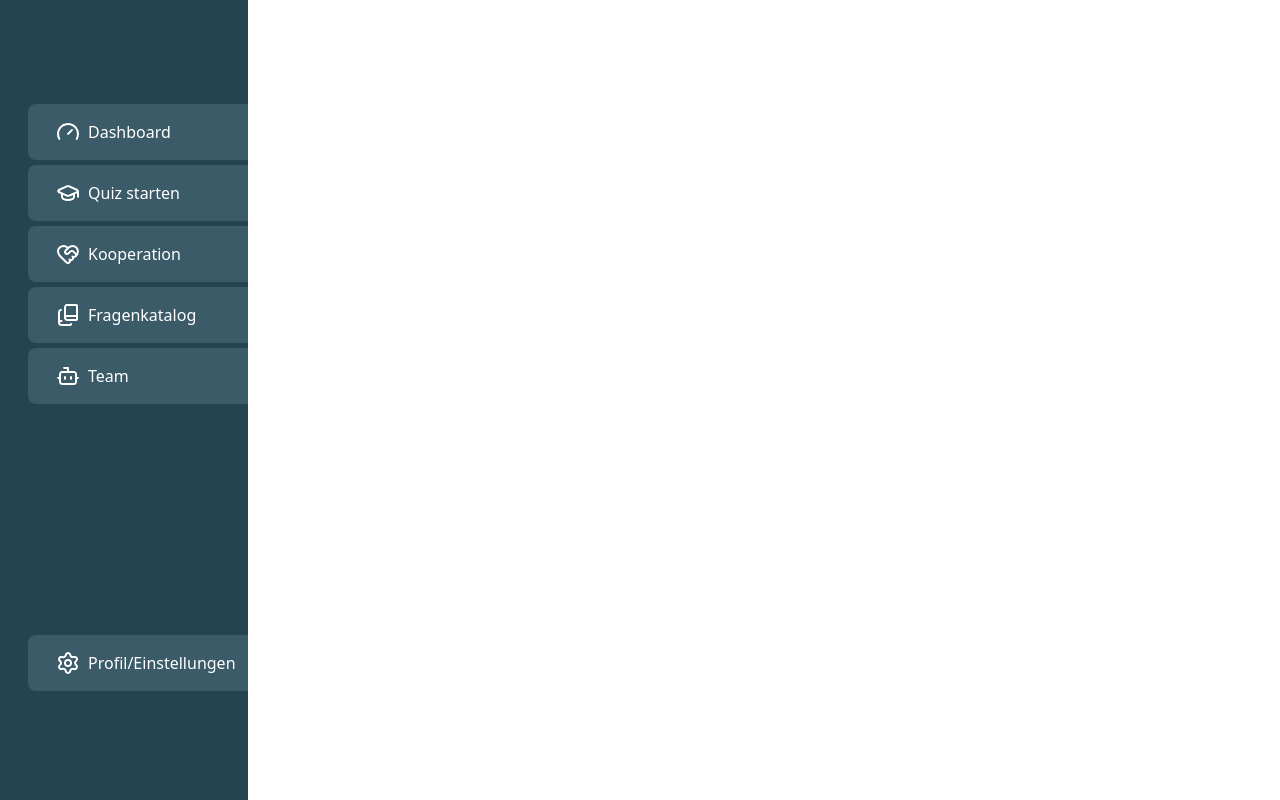
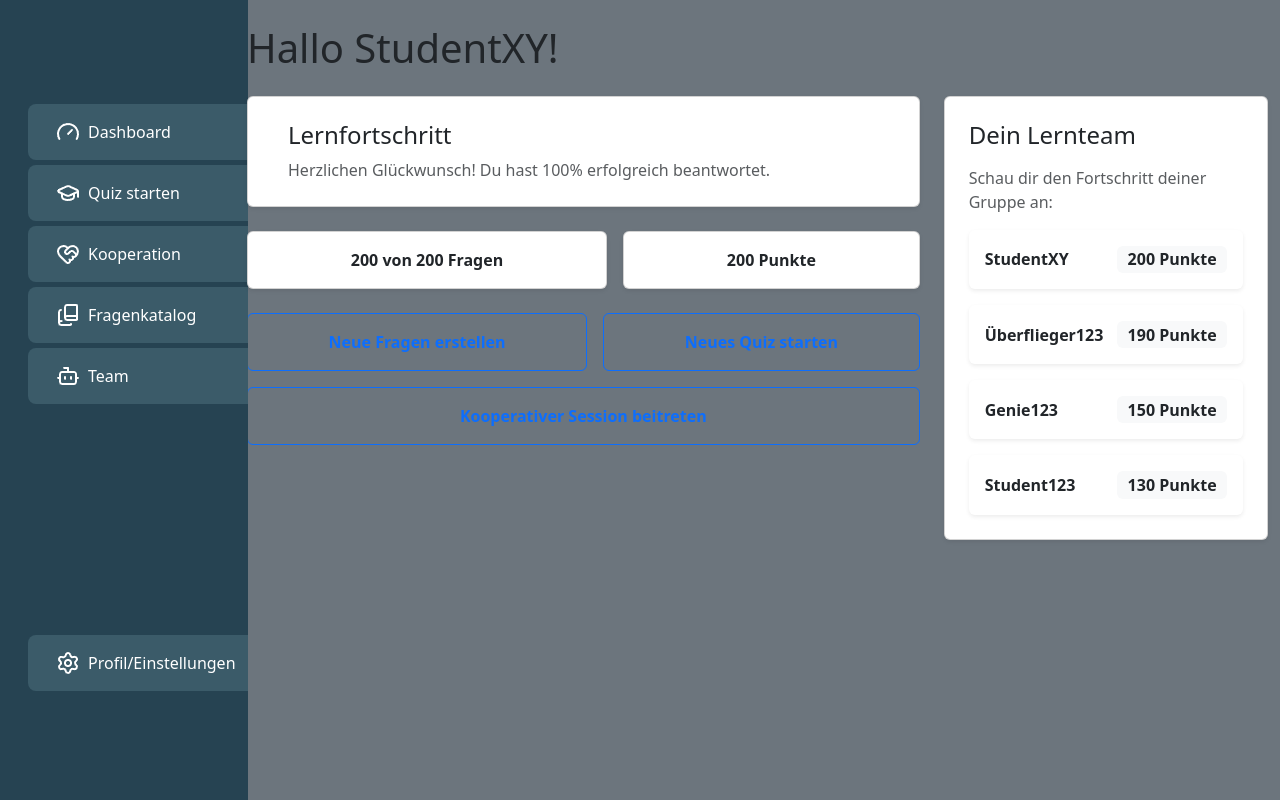
Before and after one commit to SchreibSchreib/ISEF01-Projekt_SoftwareEngineering, a Vue app in the folder frontend/: page /dashboard in a window 1280 px wide. Built offline with nearby package versions, Linux system fonts and the light colour scheme.

Commit message:
Finished Navbar and finished Dummy Dashboard

```diff
--- a/frontend/src/App.vue
+++ b/frontend/src/App.vue
@@ -5,10 +5,11 @@
         <TheNavigationBar v-if="!route.meta.hideNavbar" />
       </header>
       <div class="col d-flex flex-column p-0">
-        <main class="flex-grow-1 p-4 p-md-5 overflow-auto d-md-none">
+        <main class="flex-grow-1 p-4 p-md-5 overflow-auto d-md-none bg-secondary" style="margin-top: 56px;">
           <router-view />
         </main>
-        <main class="flex-grow-1 p-4 p-md-5 overflow-auto d-none d-md-block" >
+        <main class="flex-grow-1 overflow-auto d-none d-md-block min-vh-100 bg-secondary"
+          style="margin-left: 234px;">
           <router-view />
         </main>
         <footer>
--- a/frontend/src/components/composed/TheNavigationBar.vue
+++ b/frontend/src/components/composed/TheNavigationBar.vue
@@ -7,9 +7,8 @@
         aria-label="Toggle navigation">
         <span class="navbar-toggler-icon"></span>
       </button>
-
-      <div class="collapse navbar-collapse bg-body align-content-start" id="navbarSupportedContent">
-        <div class="container-nav d-inline-flex px-0 mx-0">
+      <div class="collapse navbar-collapse small-collapse" id="navbarSupportedContent">
+        <div class="container-nav px-0 mx-0">
           <ul class="navbar-nav ps-2">
             <li class="nav-item">
               <NavbarButton icon="gauge">Dashboard</NavbarButton>
@@ -71,11 +70,31 @@ import NavbarButton from '@/components/base/NavbarButton.vue';
 
 <style scoped>
 .container-nav {
+  background-color: #264352;;
+}
+
+.navbar {
   background-color: #264352;
 }
 
-.navbar {
-  background-color: #264352;;
+.small-collapse {
+  position: absolute;
+  top: 100%;
+  left: 0;
+
+  width: auto !important;
+  max-width: fit-content !important;
+
+  background-color: inherit;
+  z-index: 1000;
+}
+
+.small-collapse .navbar-nav {
+  text-align: left;
+}
+
+.container-nav {
+  display: block !important;
 }
 
 .content {
--- a/frontend/src/views/DashboardView.vue
+++ b/frontend/src/views/DashboardView.vue
@@ -1,14 +1,85 @@
-<template >
-    <p>1</p>
-    <p>2</p>
-    <p>3</p>
-    <p>4</p>
-    <p>5</p>
-    <p>6</p>
+<template>
+    <div class="container py-4">
+
+        <h1 class="mb-4">Hallo StudentXY!</h1>
+
+        <div class="row g-4">
+
+            <!-- LINKE SPALTE -->
+            <div class="col-12 col-lg-8 d-flex flex-column gap-4">
+
+
+                <div class="card shadow-sm p-4">
+                    <div class="row g-3 align-items-center">
+                        <div class="col-auto">
+                            <div class="progress-circle"></div>
+                        </div>
+
+                        <div class="col">
+                            <h4>Lernfortschritt</h4>
+                            <p class="mb-0 text-muted">
+                                Herzlichen Glückwunsch! Du hast 100% erfolgreich beantwortet.
+                            </p>
+                        </div>
+                    </div>
+                </div>
+
+                <div class="d-flex flex-wrap gap-3">
+                    <div class="card small-info-card shadow-sm p-3 flex-fill text-center">
+                        <strong>200 von 200 Fragen</strong>
+                    </div>
+                    <div class="card small-info-card shadow-sm p-3 flex-fill text-center">
+                        <strong>200 Punkte</strong>
+                    </div>
+                </div>
+
+                <div class="d-flex flex-wrap gap-3">
+                    <button class="btn btn-outline-primary flex-fill py-3 fw-bold">
+                        Neue Fragen erstellen
+                    </button>
+
+                    <button class="btn btn-outline-primary flex-fill py-3 fw-bold">
+                        Neues Quiz starten
+                    </button>
+
+                    <button class="btn btn-outline-primary flex-fill py-3 fw-bold">
+                        Kooperativer Session beitreten
+                    </button>
+                </div>
+            </div>
+            <!-- RECHTE SPALTE -->
+            <div class="col-12 col-lg-4">
+                <div class="card shadow-sm p-4 team-card">
+
+                    <h4 class="mb-3">Dein Lernteam</h4>
+                    <p class="text-muted">Schau dir den Fortschritt deiner Gruppe an:</p>
+
+                    <div class="d-flex flex-column gap-3">
+
+                        <div class="team-entry d-flex justify-content-between align-items-center p-3 shadow-sm rounded">
+                            <strong>StudentXY</strong>
+                            <span class="badge bg-light text-dark fs-6">200 Punkte</span>
+                        </div>
+
+                        <div class="team-entry d-flex justify-content-between align-items-center p-3 shadow-sm rounded">
+                            <strong>Überflieger123</strong>
+                            <span class="badge bg-light text-dark fs-6">190 Punkte</span>
+                        </div>
+
+                        <div class="team-entry d-flex justify-content-between align-items-center p-3 shadow-sm rounded">
+                            <strong>Genie123</strong>
+                            <span class="badge bg-light text-dark fs-6">150 Punkte</span>
+                        </div>
+
+                        <div class="team-entry d-flex justify-content-between align-items-center p-3 shadow-sm rounded">
+                            <strong>Student123</strong>
+                            <span class="badge bg-light text-dark fs-6">130 Punkte</span>
+                        </div>
+                    </div>
+                </div>
+            </div>
+        </div>
+    </div>
 </template>
 
-<script setup>
-import { useRoute } from 'vue-router';
-const route = useRoute();
-</script>
-<style></style>
+<style scoped></style>
```
